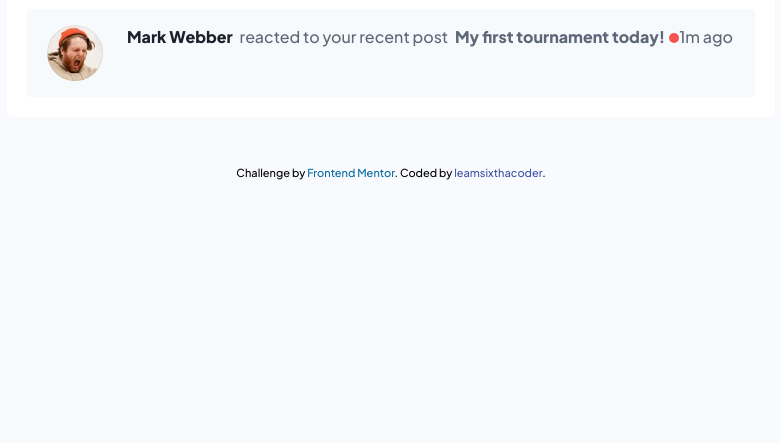
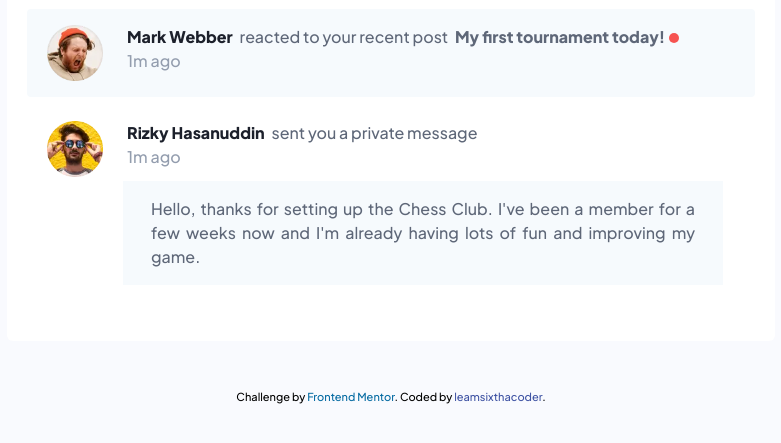
Before and after one commit to leamsixthacoder/notifications-page-main, a website: page index.html in a window 1280 px wide. Shown: the part 123-566 px from the top of the page, without its empty margins (249-1030 px from the left). Drawn offline with Linux system fonts and the light colour scheme.

Commit message:
fixed-the-styles-for-the-notification-content

```diff
--- a/index.html
+++ b/index.html
@@ -1,16 +1,12 @@
 <!DOCTYPE html>
 <html lang="en">
+
 <head>
   <meta charset="UTF-8" />
   <meta name="viewport" content="width=device-width, initial-scale=1.0" />
   <!-- displays site properly based on user's device -->
 
-    <link
-      rel="icon"
-      type="image/png"
-      sizes="32x32"
-      href="./assets/images/favicon-32x32.png"
-    />
+  <link rel="icon" type="image/png" sizes="32x32" href="./assets/images/favicon-32x32.png" />
   <link rel="stylesheet" href="/dist/output.css" />
 
   <title>Frontend Mentor | Notifications page</title>
@@ -33,51 +29,73 @@
     <header class="flex justify-between py-5">
       <div class="flex px-4 self-center">
         <h1 class="text-2xl font-extrabold mx-2">Notifications</h1>
-          <span
-            class="self-center bg-[#0a317b] text-white text-[18px] py-[1px] px-[12px] font-semibold rounded"
-            >3</span
-          >
+        <span class="self-center bg-[#0a317b] text-white text-[18px] py-[1px] px-[12px] font-semibold rounded">3</span>
       </div>
 
       <div class="px-6 self-center">
-          <span class="text-[#5e6778] text-[16px]">Mark all as read</span>
+        <span class="text-[#5e6778] text-[16px] hover:text-[#0a317b] cursor-pointer">Mark all as read</span>
       </div>
     </header>
     <main class="my-3 pb-5">
-        <div class="bg-[#f6fafd] flex py-4 mx-5 rounded">
+
+      <div class="bg-[#f6fafd] flex py-4 mx-5 rounded my-2">
         <div class="mx-5">
-            <img
-              class="w-14 h-14"
-              src="src/assets/images/avatar-mark-webber.webp"
-              alt="Mark webber image"
-            />
+          <img class="w-14 h-14" src="src/assets/images/avatar-mark-webber.webp" alt="Mark webber image" />
         </div>
+        <div class="flex flex-col justify-start items-start">
           <div class="flex">
             <p class="text-[16px] text-[#5e6778] font-medium">
-              <span class="px-1 font-extrabold text-[#1c202b]">
+              <span class="px-1 font-extrabold text-[#1c202b] hover:text-[#0a317b] cursor-pointer">
                 Mark Webber
               </span>
               reacted to your recent post
-              <span class="px-1 font-extrabold"
-                >My first tournament today!</span
-              >
+              <span class="px-1 font-extrabold hover:text-[#0a317b] cursor-pointer">My first tournament today!</span>
             </p>
             <div class="bg-[#f65351] h-[10px] w-[10px] rounded-full mt-2"></div>
-            <span class="text-[#5e6778]">1m ago</span>
+          </div>
+          <div class="px-1">
+            <span class="text-[#939dae]">1m ago</span>
           </div>
         </div>
+      </div>
+
+
+      <div class=" flex py-4 mx-5 my-2 rounded">
+        <div class="mx-5">
+          <img class="w-14 h-14" src="src/assets/images/avatar-rizky-hasanuddin.webp" alt="Mark webber image" />
+        </div>
+        <div class="flex flex-col justify-start items-start">
+          <div class="flex">
+            <p class="text-[16px] text-[#5e6778] font-medium">
+              <span class="px-1 font-extrabold text-[#1c202b] hover:text-[#0a317b] cursor-pointer">
+                Rizky Hasanuddin
+              </span>
+              sent you a private message
+              <span class="px-1 font-extrabold hover:text-[#0a317b] cursor-pointer"></span>
+            </p>
+            <!-- <div class="bg-[#f65351] h-[10px] w-[10px] rounded-full mt-2"></div> -->
+          </div>
+          <div class="px-1">
+            <span class="text-[#939dae]">1m ago</span>
+          </div>
+          <div class="bg-[#f6fafd] my-3 py-4 px-7 max-w-[600px]">
+            <p class="text-[16px] text-justify text-[#5e6778] font-medium">  Hello, thanks for setting up the Chess Club. I've been a member for a few weeks now and
+              I'm already having lots of fun and improving my game.</p>
+          </div>
+        </div>
+      </div>
+
+
     </main>
   </div>
 
   <footer class="text-[11px] text-center">
     Challenge by
-      <a
-        class="text-sky-700"
-        href="https://www.frontendmentor.io?ref=challenge"
-        target="_blank"
-        >Frontend Mentor</a
-      >. Coded by <a class="text-[#3e52a3]" href="#">leamsixthacoder</a>.
+    <a class="text-sky-700" href="https://www.frontendmentor.io?ref=challenge" target="_blank">Frontend Mentor</a>.
+    Coded by <a class="text-[#3e52a3]" href="#">leamsixthacoder</a>.
   </footer>
+
+
   <!-- Notifications 3
 
   Mark all as read
@@ -105,4 +123,5 @@
   Anna Kim left the group Chess Club
   2 weeks ago -->
 </body>
+
 </html>
```
Also changed, not shown: dist/output.css. Lines whose indentation alone changed are shown as unchanged.
